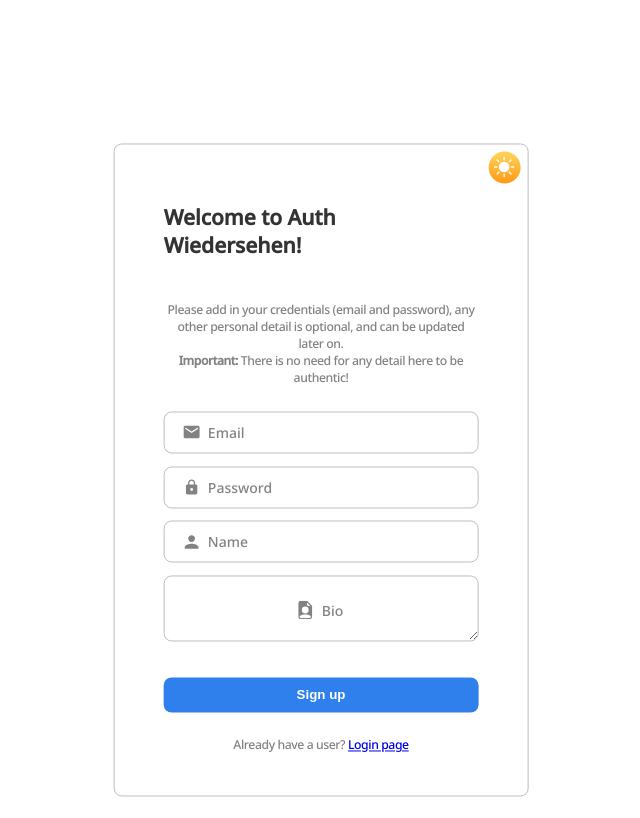
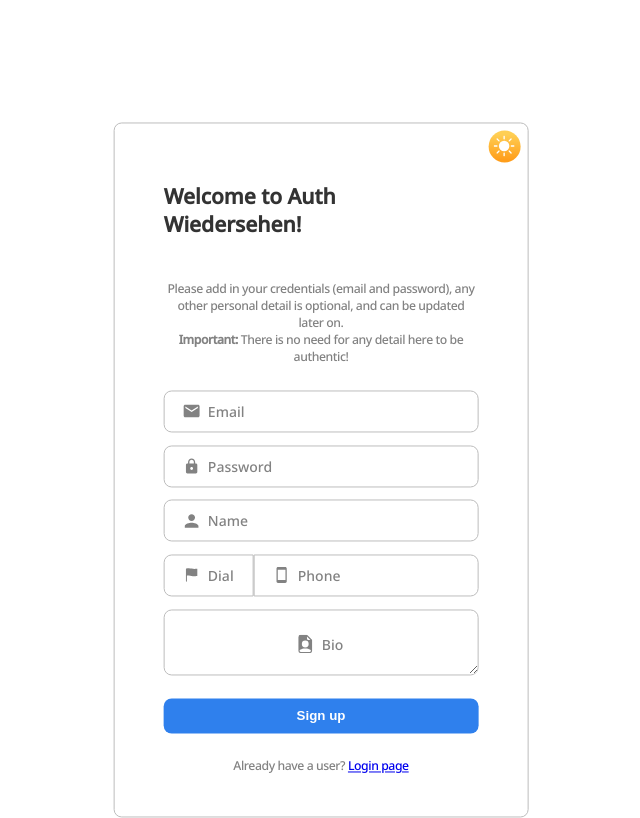
Before and after one commit to Cedrus81/ChatApp-frontend, a React (Vite) app: page /signup in a window 1280 px wide. Shown: the whole page, without its empty margins (347-987 px from the left). Built offline with nearby package versions, Linux system fonts and the light colour scheme.

Commit message:
fully transitioned to react hook forms from formik

```diff
--- a/src/cmps/InputBoxRHF.tsx
+++ b/src/cmps/InputBoxRHF.tsx
@@ -1,27 +1,51 @@
-import { useCallback } from "react"
-import { FieldError, FieldErrorsImpl, Merge, UseFormRegisterReturn } from "react-hook-form"
+import { FieldError, UseFormRegisterReturn } from "react-hook-form"
 import { FieldData } from "../types"
+import { useMemo } from "react"
 
 type InputBoxRHFProps = {
     data: FieldData
     register: UseFormRegisterReturn<string>
     error: FieldError | (Record<string, Partial<{ type: string | number; message: string; }>> & Partial<{ type: string | number; message: string; }>) | undefined
     isDirty: boolean | undefined
+    currVal: string
 }
 
-function InputBoxRHF(props: InputBoxRHFProps) {
-    const {register, data, error, isDirty} = props
+function InputBoxRHF({register, data, error, isDirty, currVal}: InputBoxRHFProps) {
     const {id, icon, title, flexRatio, list} = data
     function shouldDisplayError(){
         return error && isDirty
     }
-  return (
-    <div className={`input-box ${flexRatio === 1 ? 'left' : flexRatio && flexRatio > 1 ? 'right' : ''}`} style={{ flex: flexRatio}}>
-        {id === 'bio' && <textarea id={id} title={title}  data-theme={`background text ${shouldDisplayError() ? 'error border' : ''}`} {...register} className={isDirty ? 'floating' : ''} ></textarea>}
-        {id !== 'bio' &&<input id={id} title={title} list={list} type={id === 'password' ? 'password' : 'text'} data-theme={`background text ${shouldDisplayError() ? 'error border' : ''}`} {...register} className={isDirty ? 'floating' : ''} />}
+    const memoizedInputBox = useMemo(()=>{
+      console.log(id, 'rendered')
+      return(
+        <div className={`input-box ${flexRatio === 1 ? 'left' : flexRatio && flexRatio > 1 ? 'right' : ''}`} style={{ flex: flexRatio}}>
+        {id === 'bio' && <textarea
+        id={id}
+        title={title}
+        {...register}
+        data-theme={`background text ${shouldDisplayError() ? 'error border' : ''}`}
+        className={isDirty ? 'floating' : ''} >
+          </textarea>}
+
+        {id !== 'bio' &&<input
+        id={id}
+        title={title}
+        list={list}
+        {...register}
+        type={id === 'password' ? 'password' : 'text'}
+        data-theme={`background text ${shouldDisplayError() ? 'error border' : ''}`}
+        className={isDirty ? 'floating' : ''}
+        autoComplete={id === 'password' ? 'current-password' : ''} />}
+
         <label htmlFor={id} data-theme={`background text ${shouldDisplayError() ? ' error text' : ''}`}>{icon}{id.charAt(0).toUpperCase() + id.slice(1)}</label>
         {shouldDisplayError() && <p className="error-msg" data-theme="error text">{error?.message?.toString()}</p>}
     </div>
+      )
+    },[currVal])
+  return (
+    <>
+      {memoizedInputBox}
+    </>
 
   )
 }
--- a/src/views/Signup.tsx
+++ b/src/views/Signup.tsx
@@ -1,5 +1,4 @@
-import { useEffect, useMemo } from "react"
-// import { useFormik } from "formik";
+import { useMemo } from "react"
 import { IoMdLock, IoMdMail, IoMdPerson, IoMdPhonePortrait, IoIosFlag } from "react-icons/io"
 import { BsFillFileEarmarkPersonFill } from "react-icons/bs";
 import { Link } from "react-router-dom"
@@ -7,11 +6,10 @@ import { countries } from "../data"
 import { signupSchema } from "../schemas";
 import { useAppDispatch } from "../hooks";
 import { FieldData } from "../types";
-import {yupResolver} from "@hookform/resolvers/yup";
+import { yupResolver } from "@hookform/resolvers/yup";
 import { useForm } from "react-hook-form";
 
 import ThemeToggle from "../cmps/ThemeToggle";
-import InputBox from "../cmps/InputBox";
 import InputBoxRHF from "../cmps/InputBoxRHF";
 
 type SignupFormValues = {
@@ -22,12 +20,12 @@ type SignupFormValues = {
     phone: string
     dial: string
 }
-
+//todo add a resetfield option (button) to each input
 function Signup() {
     const dispatch = useAppDispatch()
-    const {register, handleSubmit, formState: {errors, dirtyFields, isSubmitting}, watch, reset} = useForm<SignupFormValues>({
+    const {register, handleSubmit, formState: {errors, dirtyFields, isSubmitting}, reset, trigger, resetField, getValues} = useForm<SignupFormValues>({
         resolver: yupResolver(signupSchema),
-        defaultValues:{
+        defaultValues: {
             email: '',
             password: '',
             name: '',
@@ -36,44 +34,18 @@ function Signup() {
             dial: ''
         },
     })
-    // useEffect(() => {
-    //   const subscription = watch((data) => {
-    //     console.log(data)
-    // })
-    //   return () => {
-    //     subscription.unsubscribe()
-    //   }
-    // }, [watch])
-    // const {handleSubmit, errors, touched, isSubmitting,
-    //     values,
-    //     handleChange,
-    //     handleBlur} = useFormik({
-    //     initialValues:{
-    //         email: '',
-    //         password: '',
-    //         name:'',
-    //         bio: '',
-    //         phone: '',
-    //         dial: '',
-    //     },
-    //     validationSchema: signupSchema,
-    //     onSubmit
-    // })
-    const fields: FieldData[] = [
-       { id: 'email',
+
+    const fields: FieldData[][] = [
+       [{ id: 'email',
         icon: <IoMdMail />,
-        },
-        {id: 'password',
+        }],
+        [{id: 'password',
          icon: <IoMdLock />,
-         title: '5-20 characters, at least 1 of each: Capital, lowercase, digit'},
-        { id: 'name',
+         title: '5-20 characters, at least 1 of each: Capital, lowercase, digit'}],
+        [{ id: 'name',
         icon: <IoMdPerson/>,
-        },
-        { id: 'bio',
-        icon: <BsFillFileEarmarkPersonFill />,
-        },
-    ]
-    const phoneFields: FieldData[] = [
+        }],
+        [
             {
                 id: 'dial',
                 icon: <IoIosFlag />,
@@ -86,24 +58,18 @@ function Signup() {
                 flexRatio: 2.5,
                 title: '10 digits length, e.g. 0541234567'
             }
+        ],
+       [ { id: 'bio',
+        icon: <BsFillFileEarmarkPersonFill />,
+        }],
     ]
 
-    function onSubmit(data: any){
+    function onSubmit(data: SignupFormValues){
         console.log(data)
+        // todo dispatch and action and redirect after
         reset()
         // actions.resetForm()
     }
-
-    // function inputClasses(field:string): string{
-    //     return isFloating(field) ? 'floating' : ''
-    // }
-
-    // label should be floating as long as field isn't empty, or is focused (handled by the CSS)
-    // function isFloating(field: string  ){
-    //     return values[field as keyof typeof values]
-    // }
-
-
     const CountryDatalist = useMemo(() =>
             <datalist id="country-codes" >
                 {countries.map( country =>
@@ -112,6 +78,7 @@ function Signup() {
                   </option>
                 )}
             </datalist>, [countries])
+            console.log('form rendered')
   return (
     <main className='login window'>
         <ThemeToggle dispatch={dispatch} />
@@ -121,16 +88,26 @@ function Signup() {
             <b>Important:</b> There is no need for any detail here to be authentic!
             <br />
         </p>
-        <form onSubmit={handleSubmit(onSubmit)}>
-            {/* {fields.map(field => <InputBox key={field.id} value={values[field.id as keyof typeof values]} handleChange={handleChange} handleBlur={handleBlur} data={field} isTouched={touched[field.id as keyof typeof touched]} error={errors[field.id as keyof typeof errors]} classes={inputClasses}/>)} */}
-            {fields.map((field) => { return (<InputBoxRHF key={field.id} register={register(field.id)} data={field} error={errors[field.id as keyof typeof errors]} isDirty={dirtyFields[field.id as keyof typeof dirtyFields]}/>)})}
-
-            <div className="divided-input-box">
+        <form onSubmit={(e)=>handleSubmit(onSubmit)(e).catch((e)=>{
+            // todo: add error handling logic
+            console.log('serverside errors etc. logic should be here', e)})}>
+            {fields.map((field) => { return (
+                <div className={field.length > 1 ? 'divided-input-box' : 'full-input-box'}>
+                {field.map(data => {
+                    return (
+                        <InputBoxRHF
+                        key={data.id}
+                        data={data}
+                        register={register(data.id as keyof SignupFormValues, {onBlur: () => {trigger(data.id as keyof SignupFormValues)}})}
+                        error={errors[data.id as keyof typeof errors]}
+                        isDirty={dirtyFields[data.id as keyof typeof dirtyFields]}
+                        currVal={getValues(data.id as keyof SignupFormValues)}
+                        />
+                    )
+            })}
+            </div>
+            )})}
             {CountryDatalist}
-            {/* {phoneFields.map(field => <InputBox key={field.id} value={values[field.id as keyof typeof values]} handleChange={handleChange} handleBlur={handleBlur} data={field} isTouched={touched[field.id as keyof typeof touched]} error={errors[field.id as keyof typeof errors]} classes={inputClasses}/>)} */}
-            {/* {phoneFields.map((field, idx) => <InputBox key={field.id} {...inputBoxProps(field.id, idx, phoneFields)}/>)} */}
-
-            </div>
             <button type="submit" className="call-to-action" data-theme="call-to-action">Sign up</button>
         </form>
         <p className="text" data-theme="text">Already have a user? <Link to='/'>Login page</Link></p>
```
Lines whose indentation alone changed are shown as unchanged.
